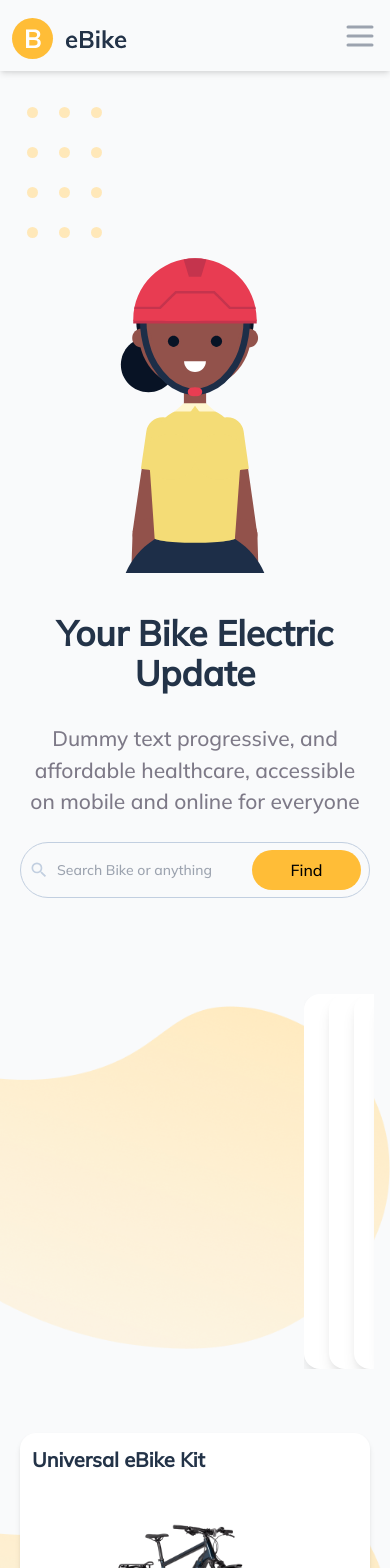
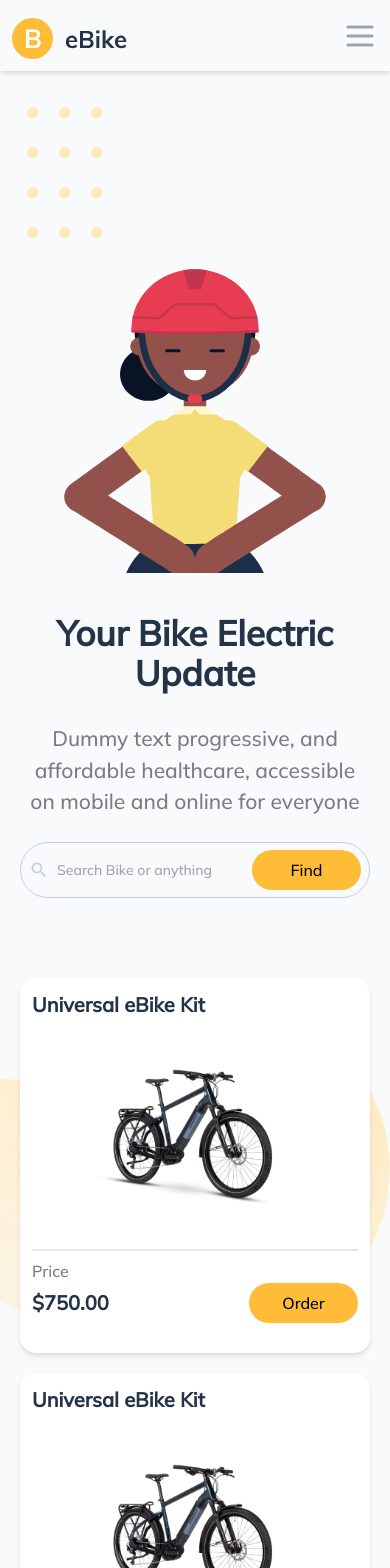
Before and after one commit to Sikal10/bike-landingpage, a Next.js app: page / in a window 390 px wide. Shown: the top 1568 px of the page. Built offline with nearby package versions, Linux system fonts and the light colour scheme.

Commit message:
slider updated

```diff
--- a/components/Bikes.jsx
+++ b/components/Bikes.jsx
@@ -9,7 +9,7 @@ SwiperCore.use([Navigation]);
 
 const Slider = () => {
     return (
-        <div className='relative'>
+        <div className='relative hidden md:block'>
             <img src="/images/Vector (1).png" className={"absolute w-[500px] top-7 right-0 left-0 bottom-0"} alt=""/>
 
             <div className={" max-w-[1200px] mt-5 p-4 space-x-7 flex ml-72"}>
```
